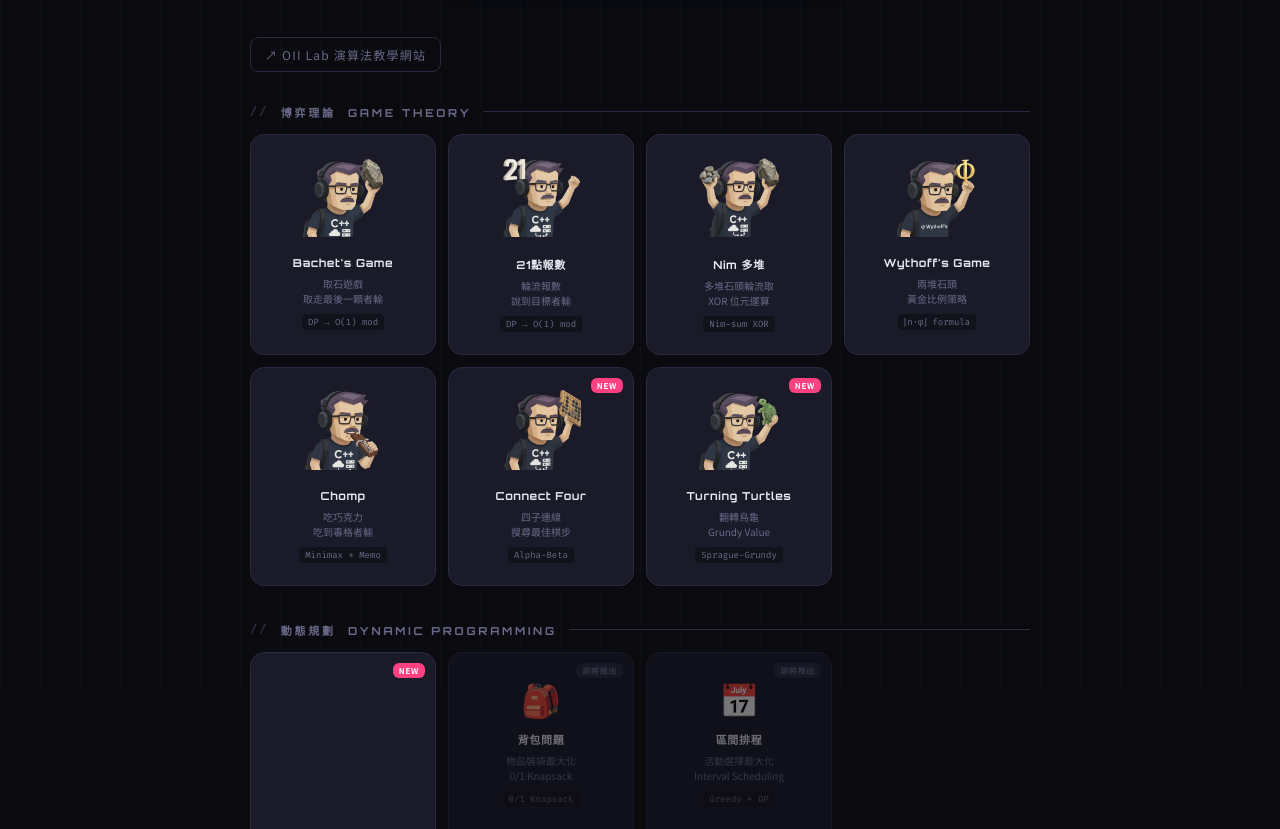
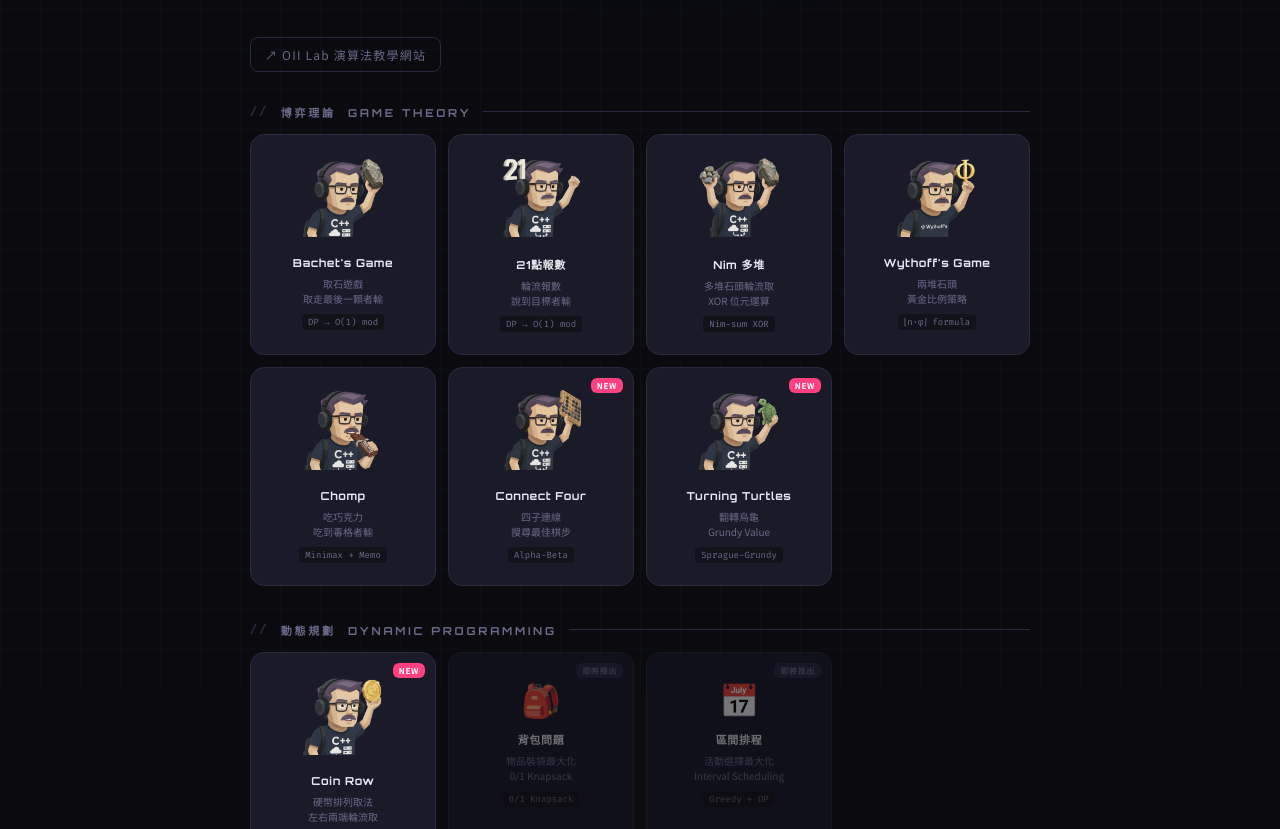
Before and after one commit to Oii-lab/oii-lab-games, a plain HTML site: page index.html in a window 1280 px wide. Shown: the part 111-940 px from the top of the page. Drawn offline with Linux system fonts and the light colour scheme.

Commit message:
Update index.html

```diff
--- a/index.html
+++ b/index.html
@@ -129,7 +129,7 @@
   <div class="category-title">動態規劃 &nbsp;Dynamic Programming</div>
   <div class="game-grid">
 <a href="games/coin-row.html" class="game-card c-yellow">
-      <span class="icon"><img src="assets/icons/CoinRow.png" ...></span>
+      <span class="icon"><img src="assets/icons/CoinRow.png" style="width:80px;height:80px;object-fit:contain;"></span>
       <div class="card-title">Coin Row</div>
       <div class="card-desc">硬幣排列取法<br>左右兩端輪流取</div>
       <div class="card-algo">Interval DP</div>
```
